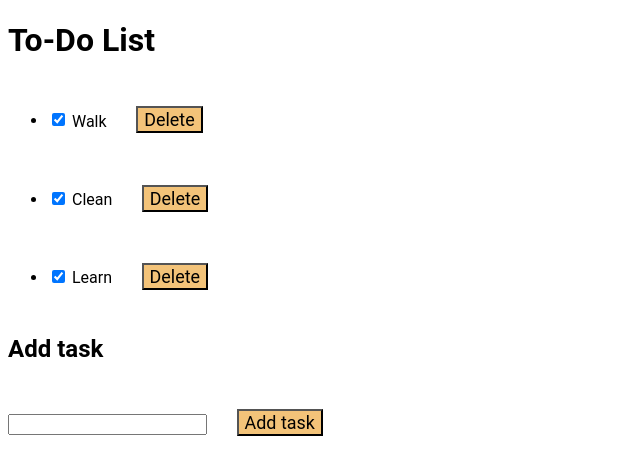
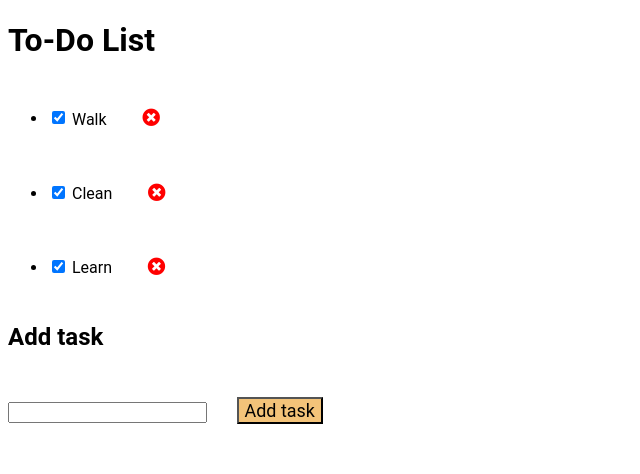
Before and after one commit to pstackebrandt/todo_list, a website: page To-Do List/task/src/index.html in a window 1280 px wide. Shown: the whole page, without its empty margins (0-640 px from the left). Drawn offline with Linux system fonts and the light colour scheme.

Commit message:
to-do list stage 2, green - add round delete button

```diff
--- a/To-Do List/task/src/css/style.css
+++ b/To-Do List/task/src/css/style.css
@@ -7,3 +7,12 @@ button {
     background-color: rgba(240, 177, 80, 0.76);
     font-size: 1.4vw;
 }
+
+.delete-btn {
+    background: none;
+    outline: none;
+    cursor: pointer;
+    color: red;
+    border: none;
+    text-shadow: 3px 3px 3px rgba(255, 255, 255, 0.5);
+}
--- a/To-Do List/task/src/index.html
+++ b/To-Do List/task/src/index.html
@@ -6,6 +6,8 @@
     <meta name="viewport" content="width=device-width, initial-scale=1">
     <link rel="stylesheet" href="css/style.css"/>
     <script defer src="scripts/script.js"></script>
+    <link rel="stylesheet" href="https://pro.fontawesome.com/releases/v5.10.0/css/all.css"
+          integrity="sha384-AYmEC3Yw5cVb3ZcuHtOA93w35dYTsvhLPVnYs9eStHfGJvOvKxVfELGroGkvsg+p" crossorigin="anonymous"/>
 </head>
 <body>
 <header>
@@ -19,7 +21,7 @@
                     <input type="checkbox" value="walking" checked>
                 </label>
                 <span class="task">Walk</span>
-                <button class="delete-btn" onclick="deleteTask(this);">Delete</button>
+                <button class="delete-btn" onclick="deleteTask(this);"><i class="fas fa-times-circle"></i></button>
             </li>
 
             <li>
@@ -27,7 +29,7 @@
                     <input type="checkbox" value="Clean" checked>
                 </label>
                 <span class="task">Clean</span>
-                <button class="delete-btn" onclick="deleteTask(this);">Delete</button>
+                <button class="delete-btn" onclick="deleteTask(this);"><i class="fas fa-times-circle"></i></button>
             </li>
 
             <li>
@@ -35,7 +37,7 @@
                     <input type="checkbox" value="Learn" checked>
                 </label>
                 <span class="task">Learn</span>
-                <button class="delete-btn" onclick="deleteTask(this);">Delete</button>
+                <button class="delete-btn" onclick="deleteTask(this);"><i class="fas fa-times-circle"></i></button>
             </li>
         </ul>
     </section>
--- a/To-Do List/task/src/scripts/script.js
+++ b/To-Do List/task/src/scripts/script.js
@@ -26,7 +26,7 @@ function createTask(taskText) {
     let htmlToAdd = `<li>
                         <label><input type = "checkbox" value = taskText></label>
                         <span class="task">${taskText}</span>
-                        <button class="delete-btn" onclick="deleteTask(this);">Delete</button>
+                        <button class="delete-btn" onclick="deleteTask(this);"><i class="fas fa-times-circle"></i></button>
                     </li>`;
 
     // get list
```
